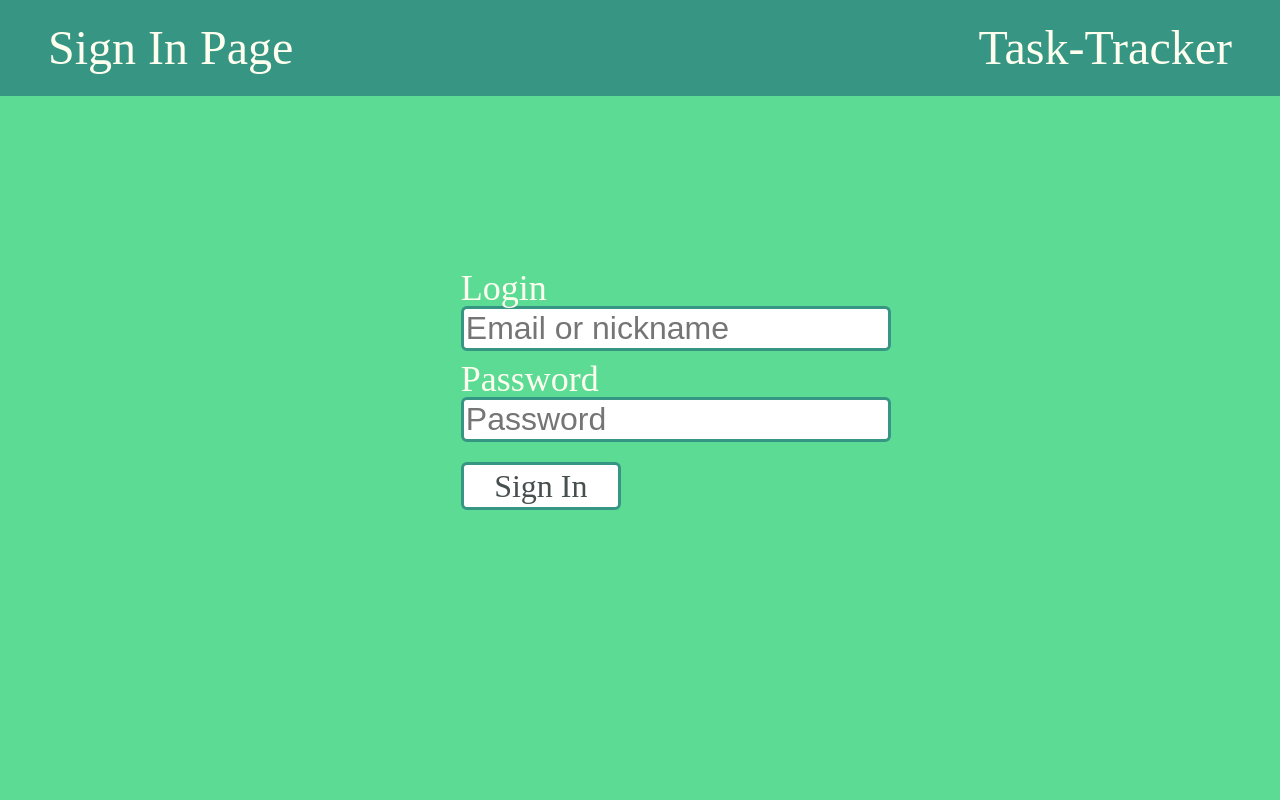
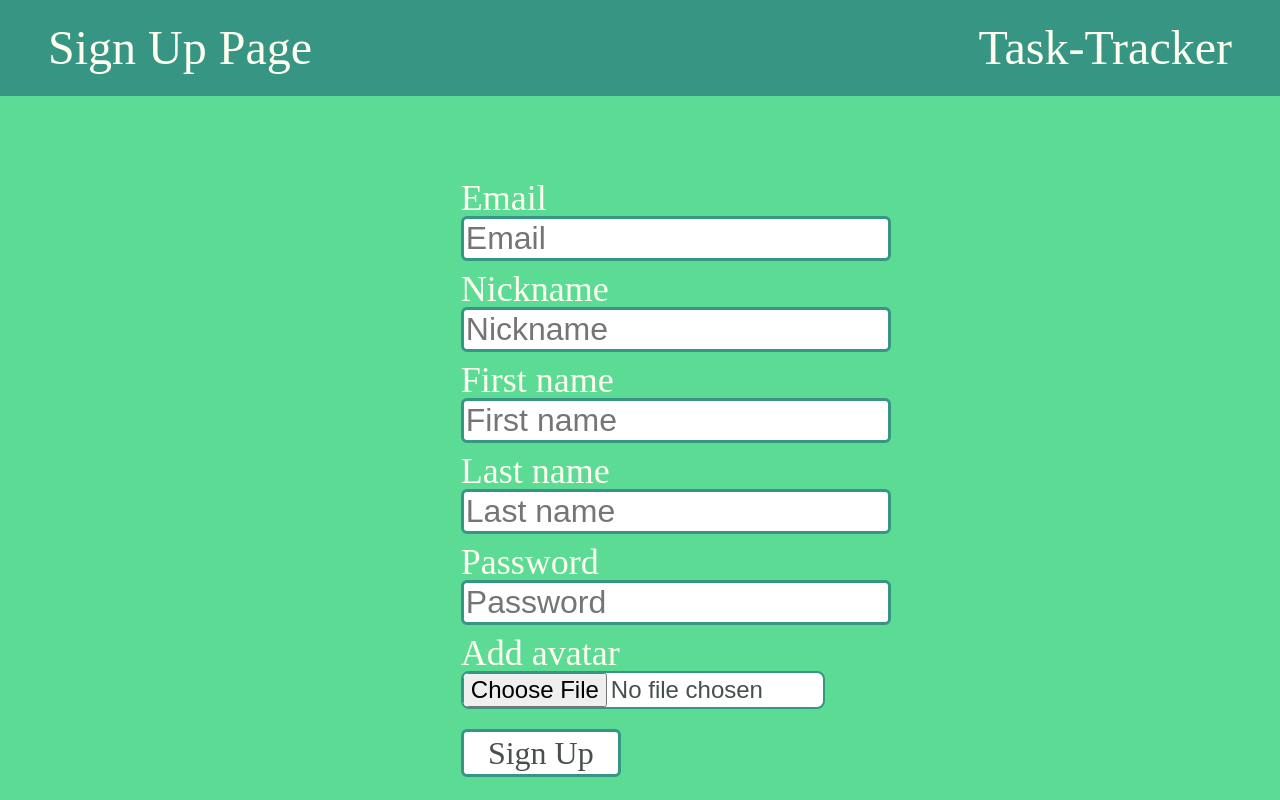
Before and after one commit to R4smuS-jpg/task-tracker-react, a React (Create React App) app: page / in a window 1280 px wide. Built offline with nearby package versions, Linux system fonts and the light colour scheme; a web font is replaced by a local one.

Commit message:
minor style fixes + add avatar upload

```diff
--- a/src/App.js
+++ b/src/App.js
@@ -3,8 +3,8 @@ import SignUp from "./pages/SignUp";
 
 function App() {
 	return (
-			// <SignUp></SignUp>
-			<SignIn></SignIn>
+			<SignUp></SignUp>
+			// <SignIn></SignIn>
 	);
 }
 
--- a/src/components/InputField.js
+++ b/src/components/InputField.js
@@ -15,10 +15,10 @@ const Label = styled.label`
   font-size: 36px;
 `
 
-function InputField({type, id, placeholder, onChange, onBlur, children}) {
+function InputField({className, type, id, placeholder, onChange, onBlur, children}) {
   return (
     <Label hmtlFor={id}>{children}
-      <Input type={type} id={id} placeholder={placeholder} onChange={onChange} onBlur={onBlur}/>
+      <Input className={className} type={type} id={id} placeholder={placeholder} onChange={onChange} onBlur={onBlur}/>
     </Label>
   );
 }
--- a/src/components/SignUpForm.js
+++ b/src/components/SignUpForm.js
@@ -14,18 +14,50 @@ const SubmitButton = styled(Button)`
 
   font-size: 32px;
 `
+
+const AddAvatarButtonWrapper = styled.div`
+  padding-right: 136px;
+`
+
+const AddAvatarButton = styled(InputField)`
+  font-size: 24px;
+  color: #484f4f;
+
+  width: 360px;
+
+  border: 2px solid #379683;
+  border-radius: 8px;
+`
+
+const InputFieldWrapper = styled.div`
+  margin-bottom: 10px;
+`
+
+function SignUpForm({action, method}) {
   function onBlurTrim(event) {
     event.target.value = event.target.value.trim()
   }
 
-function SignUpForm({action, method}) {
   return (
-    <form action={action} method={method} id="signUpForm">
+    <form action={action} method={method} id="signUpForm" enctype="multipart/form-data">
+      <InputFieldWrapper>
         <InputField id="email" type="email" placeholder="Email" onBlur={onBlurTrim}>Email</InputField>
+      </InputFieldWrapper>
+      <InputFieldWrapper>
         <InputField id="nickname" type="text" placeholder="Nickname" onBlur={onBlurTrim}>Nickname</InputField>
+      </InputFieldWrapper>
+      <InputFieldWrapper>
         <InputField id="firstName" type="text" placeholder="First name" onBlur={onBlurTrim}>First name</InputField>
+      </InputFieldWrapper>
+      <InputFieldWrapper>
         <InputField id="lastName" type="text" placeholder="Last name" onBlur={onBlurTrim}>Last name</InputField>
+      </InputFieldWrapper>
+      <InputFieldWrapper>
         <InputField id="password" type="password" placeholder="Password">Password</InputField>
+      </InputFieldWrapper>
+      <AddAvatarButtonWrapper>
+        <AddAvatarButton className="InputField" id="avatar" type="file" accept="image/png, image/jpeg">Add avatar</AddAvatarButton>
+      </AddAvatarButtonWrapper>
       <SubmitButton className="Button" form="signUpForm" type="submit">Sign Up</SubmitButton>
     </form>
   );
--- a/src/pages/SignIn.js
+++ b/src/pages/SignIn.js
@@ -16,6 +16,7 @@ const SignInWrapper = styled.div`
 const SignInFormWrapper = styled.div`
   padding-top: 270px;
   padding-left: 36vw;
+  padding-right: 38vw;
 `
 
 function SignIn() {
--- a/src/pages/SignUp.js
+++ b/src/pages/SignUp.js
@@ -14,8 +14,9 @@ const SignUpWrapper = styled.div`
 `
 
 const SignUpFormWrapper = styled.div`
-  padding-top: 210px;
+  padding-top: 180px;
   padding-left: 36vw;
+  padding-right: 38vw;
 `
 
 function SignUp() {
```
Lines whose indentation alone changed are shown as unchanged.
